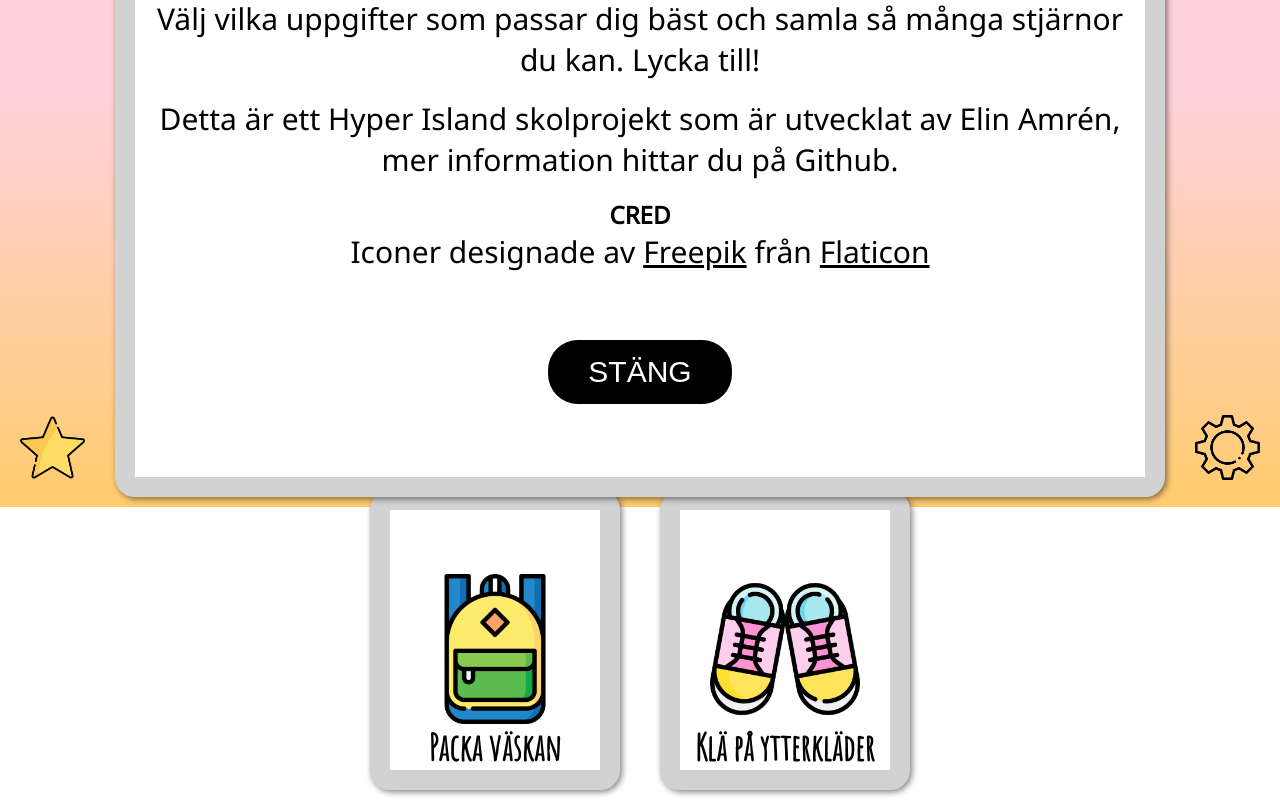
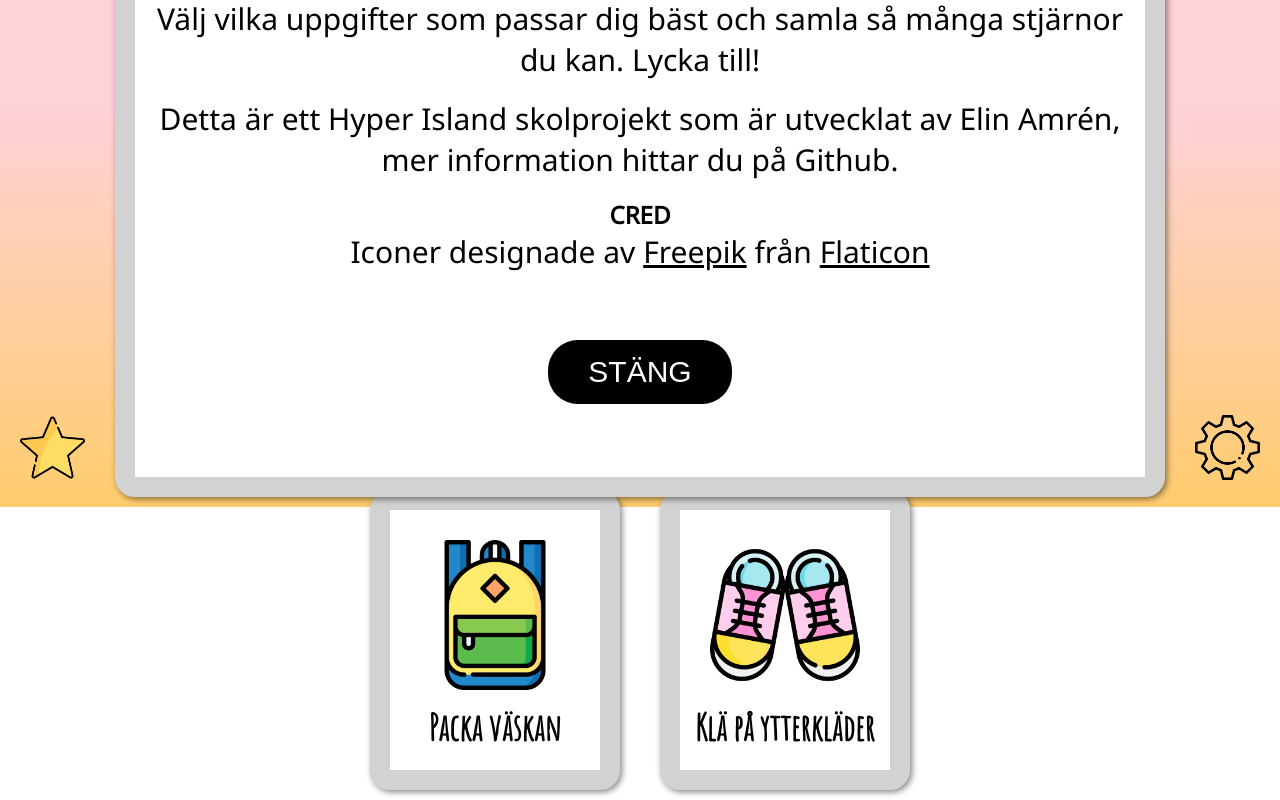
Before and after one commit to elinamren/kids-routine, a React (Create React App) app: page / in a window 1280 px wide. Shown: the part 293-1093 px from the top of the page. Built offline with nearby package versions, Linux system fonts and the light colour scheme; a web font is replaced by a local one.

Commit message:
function for Close button

```diff
--- a/src/App.css
+++ b/src/App.css
@@ -77,9 +77,10 @@ button {
   margin: 10px 20px;
   background-color: white;
   display: flex;
-  justify-content: flex-end;
+  justify-content: space-between;
   flex-direction: column;
   align-items: center;
+  padding: 30px 0 20px 0;
 }
 
 .icon-button {
--- a/src/components/Info.js
+++ b/src/components/Info.js
@@ -1,6 +1,17 @@
+import { useState } from "react";
+
 const Info = () => {
+  const [isOpen, setIsOpen] = useState(true);
+  function closeInfo() {
+    console.log("clicked, please close div now");
+    setIsOpen(false);
+    console.log(isOpen);
+  }
   return (
-    <div className="info container">
+    <div
+      className="info container"
+      style={{ display: isOpen ? "block" : "none" }}
+    >
       <h2>Välkommen</h2>
       <p>
         Klara av alla morgon och kvällsuppgifter på ett kul och lekfullt sätt.
@@ -25,7 +36,7 @@ const Info = () => {
         </a>
       </p>
       <br />
-      <button>Stäng</button>
+      <button onClick={closeInfo}>Stäng</button>
     </div>
   );
 };
```
